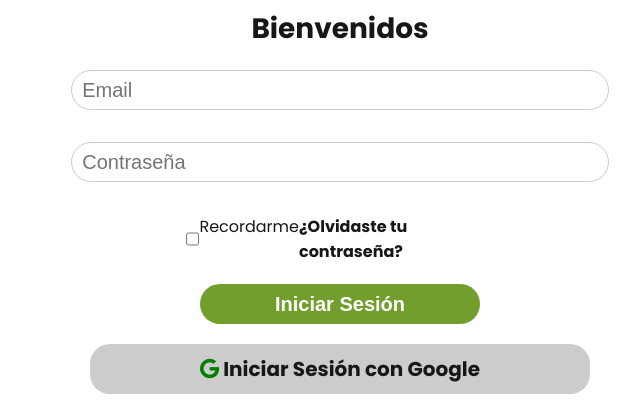
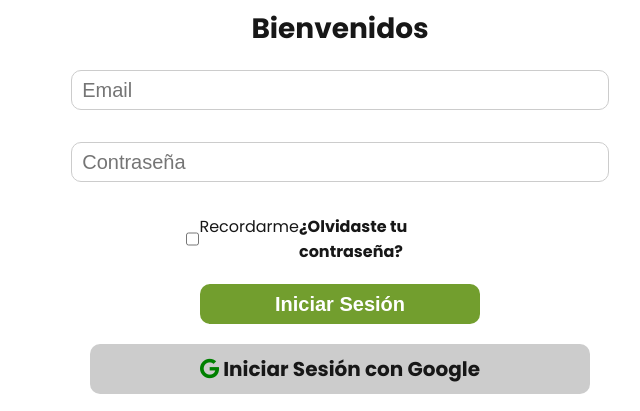
Before and after one commit to nrivera2221/blog-sass, a website: page index.html in a window 1280 px wide. Shown: the part 162-573 px from the top of the page, 300-940 px from the left. Drawn offline with Linux system fonts and the light colour scheme.

Commit message:
arreglo de border radius

```diff
--- a/assets/sass/components/_inputs.scss
+++ b/assets/sass/components/_inputs.scss
@@ -4,7 +4,7 @@ input[type="email"] {
     width: 280px;
     height: 40px;
     margin-top: 20px;
-    border-radius: 20px;
+    border-radius: 10px;
     font-size: variable.$subtitulos-secundary;
     font-weight: 700;
     text-align: center;
@@ -14,7 +14,7 @@ input[type="submit"] {
     width: 280px;
     height: 40px;
     margin-top: 20px;
-    border-radius: 20px;
+    border-radius: 10px;
     font-size: variable.$subtitulos-secundary;
     font-weight: 700;
     text-align: center;
@@ -33,7 +33,7 @@ input[type="submit"] {
     font-size: variable.$subtitulos-secundary;
     background-color: variable.$color-border;
     border: none;
-    border-radius: 20px;
+    border-radius: 10px;
     text-align: center;
     text-decoration: none;
     cursor: pointer;
@@ -44,7 +44,7 @@ input[type="submit"] {
 
 .form-input {
     border: 1px solid variable.$color-border;
-    border-radius: 20px;
+    border-radius: 10px;
     height: 40px;
     width: 70%;
     margin-bottom: 2rem;
```
Also changed, not shown: assets/css/style.css.
